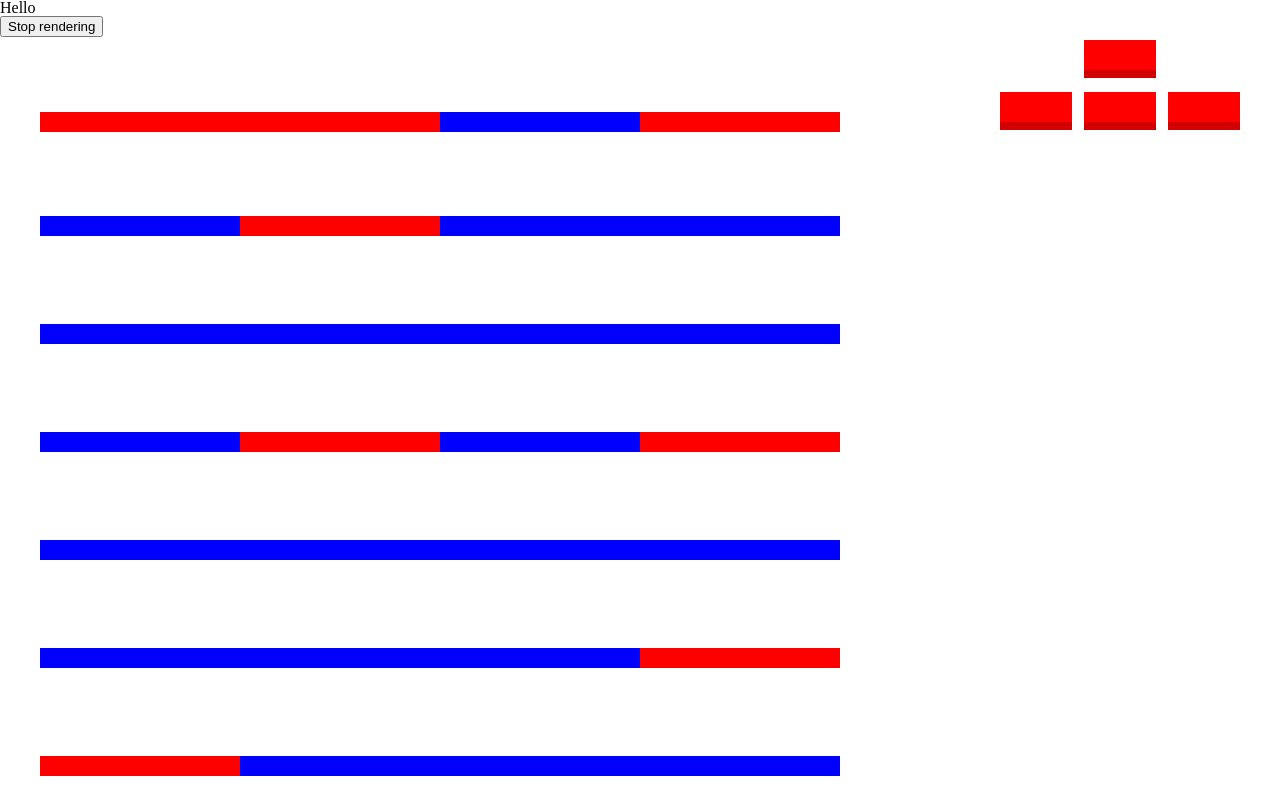
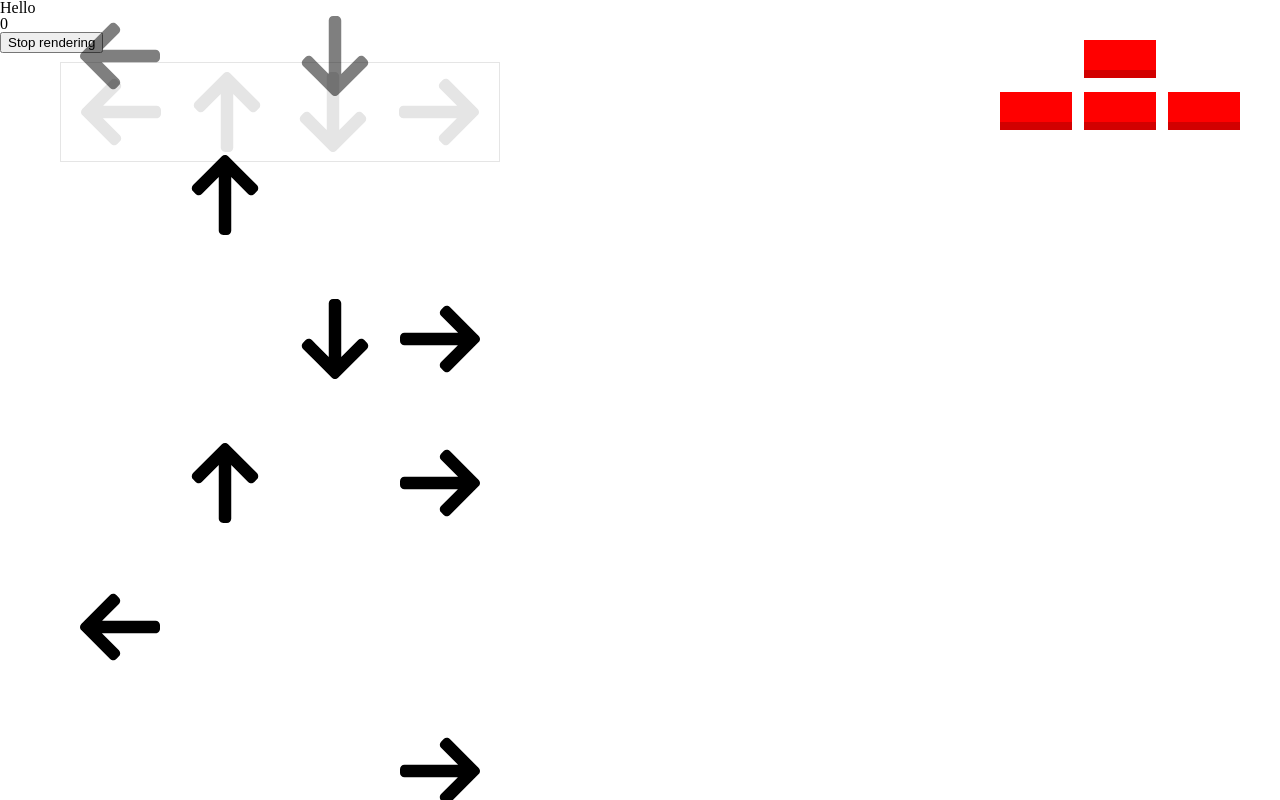
Before and after one commit to alexharri/ddr, a website built with webpack: page index.html in a window 1280 px wide. Built offline with nearby package versions, Linux system fonts and the light colour scheme.

Commit message:
Notes are now hittable and they are looking fun.

```diff
--- a/index.html
+++ b/index.html
@@ -6,7 +6,15 @@
 	<body>
 		Hello
     <div id="arrow-container" class="arrow-container"></div>
-    <div id="note-list-container" class="note-list-container"></div>
+    <div id="score-container" class="score-container">0</div>
+    <div id="note-list-container" class="note-list-container">
+      <div id="note-target">
+        <div class="note-target-arrow note-left"></div>
+        <div class="note-target-arrow note-up"></div>
+        <div class="note-target-arrow note-down"></div>
+        <div class="note-target-arrow note-right"></div>
+      </div>
+    </div>
     <div id="target-container" class="target-container"></div>
     <button id="stop-render">Stop rendering</button>
 		<script src="bundle.js"></script>
--- a/index.js
+++ b/index.js
@@ -6,11 +6,17 @@ import genEl from "./src/utils/genEl";
 import "./styles.css";
 
 const soundMap = {
-  37: { sound: "a.wav", direction: "LEFT" },
-  38: { sound: "b.wav", direction: "UP" },
-  39: { sound: "c.wav", direction: "RIGHT" },
-  40: { sound: "d.wav", direction: "DOWN" },
+  37:                   { sound: "a.wav", direction: "LEFT" },
+  38:                   { sound: "b.wav", direction: "UP" },
+  39:                   { sound: "c.wav", direction: "RIGHT" },
+  40:                   { sound: "d.wav", direction: "DOWN" },
+  ["H".charCodeAt(0)]:  { sound: "a.wav", direction: "LEFT" },
+  ["J".charCodeAt(0)]:  { sound: "b.wav", direction: "UP" },
+  ["K".charCodeAt(0)]:  { sound: "d.wav", direction: "DOWN" },
+  ["L".charCodeAt(0)]:  { sound: "c.wav", direction: "RIGHT" },
 };
+
+console.log(soundMap);
 
 const arrowElMap = {};
 
@@ -32,56 +38,98 @@ const genArrowId = direction => `arrow-${direction.toLowerCase()}`;
   }
 }
 
-window.addEventListener("keydown", (e) => {
-  arrowElMap[soundMap[e.keyCode].direction].classList.add("active");
-});
+/**
+ * hittableNodes acts as a queue, first in first out. This allows
+ * us to efficiently check whether a note was hit or not since the
+ * first node in the array would be the one the user would hit.
+ *
+ * Nodes should be removed from the queue when they reach
+ * 85 percent completion.
+ */
+const hittableNodes = [];
 
-window.addEventListener("keyup", (e) => {
-  arrowElMap[soundMap[e.keyCode].direction].classList.remove("active");
-});
+/**
+ * All nodes to be rendered to the user should be in activeNodes.
+ * Not all nodes in activeNodes are hittable, but they should
+ * still slide off screen.
+ */
+const activeNodes = [];
 
-const activeNodes = [];
-const hittableNodes = [];
 
 const noteContainer = document.getElementById("note-list-container");
 
+/**
+ * Generates a note and appends it the to the noteContainer.
+ */
 function startNote(noteArr) {
-  const dirArr = ["LEFT", "UP", "DOWN", "RIGHT"];
+  const dirArr = ["left", "up", "down", "right"];
 
   function genNoteArrow(i) {
-    const el = genEl("div", ["note", `note-${dirArr[i].toLowerCase()}`]);
-    el.style.left = (25 * i) + "%";
+    const el = genEl("div", ["note", `note-${dirArr[i]}`]);
+    el.style.left = `calc(${Math.round(33.3333 * i)}% - ${(80 / 3) * i}px)`
     return el;
   }
 
   const el =
     genEl("div", "note-container")
-      .withChildren(
-        noteArr.map((active, i) => (
-          active ? genNoteArrow(i) : null))
-        .filter(exists => exists));
+      .withChildren(noteArr
+        .map((active, i) => (active ? genNoteArrow(i) : null))
+        .filter(exists => exists)); // Removing the nulls
 
   noteContainer.appendChild(el);
 
   const item = {
     el,
+    id: shortid(),
+    _isHittable: true,
     _percentComplete: 0,
     getPercentComplete() {
       return this._percentComplete;
     },
     addPercentComplete(p) {
-      if (typeof p !== "number") {
-        throw new Error("Expected percentage to be a number.");
-      }
-      this._percentComplete += p;
-      return this._percentComplete;
+      return this._percentComplete += p;
     },
-    remove(index) {
+    remove() {
       this.el.parentNode.removeChild(this.el);
-      activeNodes.splice(index, 1);
     },
     setNotePosition() {
       this.el.style.top = (100 - this.getPercentComplete()) + "%";
+    },
+    setUnhittable() {
+      this.el.style.opacity = 0.5;
+      hittableNodes.shift();
+      this.isHittable = false;
+    },
+    isHittable() {
+      return this._isHittable;
+    },
+    isHit: false,
+    notes: [...noteArr],
+    hitNote(which) {
+      if (!this.isHittable()) {
+        throw new Error("Attempted to hit an unhittable node.");
+      }
+
+      const directionIndex = dirArr.indexOf(which.toLowerCase());
+      if (directionIndex < 0) {
+        throw new Error("Invalid direction provided");
+      }
+
+      if (this.notes[directionIndex]) {
+        this.notes[directionIndex] = 0;
+      } else {
+        // Render miss
+      }
+
+      let hasAnyLeft = false;
+
+      if (!this.notes.reduce((x, y) => (x || y), 0)) {
+        // Render hit animation or something
+        this.setUnhittable();
+        this.isHit = true;
+        this.el.style.background = "red";
+        addScore(50);
+      }
     },
   };
   activeNodes.push(item);
@@ -91,20 +139,50 @@ function startNote(noteArr) {
 
 let playing = false;
 
+const scoreContainer = document.getElementById("score-container");
+
+let score = 0;
+const multiplier = 0;
+
+function addScore(s) {
+  if (typeof s !== "number") {
+    throw new Error("Expected score to be a number.");
+  }
+  score += (s * multiplier);
+  return score;
+}
+
+function getScore() {
+  return score;
+}
+
 function render() {
   for (let i = 0; i < activeNodes.length; i += 1) {
     const node = activeNodes[i];
-    if (node.getPercentComplete() > 100) {
-      node.remove(i);
-      i -= 1;
+    const percentageComplete = node.getPercentComplete();
+    if (node.isHittable && percentageComplete > 85) {
+      node.setUnhittable(); // The user can't hit the note anymore
+      // Render miss
+    }
+    if (percentageComplete > 100) {
+      node.remove(i); // Removes it from the DOM
+      activeNodes.splice(i, 1);
+      i -= 1; // The next node will be at the current index.
+
+      if (node.isHittable) {
+        node.setUnhittable(); // To make sure it isn't kept in the unhittable array.
+      }
+
       if (!activeNodes.length) {
-        return;
+        return; // No more nodes to loop through
       }
     } else {
       node.addPercentComplete(0.5);
       node.setNotePosition();
     }
   }
+
+  scoreContainer.innerHTML = score.toString();
 
   if (playing) {
     requestAnimationFrame(render);
@@ -123,6 +201,13 @@ const genRandomNote = () => {
     arr.push(Math.random() > 0.75 ? 1 : 0);
   }
 
+  if (
+    !arr.reduce((x, y) => (x || y), 0) || // No notes
+    arr.reduce((sum, val) => (sum + val), 0) > 2 // More than 2 notes
+  ) {
+    return genRandomNote();
+  }
+
   return arr;
 };
 
@@ -134,3 +219,15 @@ document.getElementById("stop-render").onclick = () => {
 };
 
 setInterval(() => startNote(genRandomNote()), 500);
+
+window.addEventListener("keydown", (e) => {
+  arrowElMap[soundMap[e.keyCode].direction].classList.add("active");
+  const dir = soundMap[e.keyCode].direction;
+  if (hittableNodes.length) {
+    hittableNodes[0].hitNote(dir);
+  }
+});
+
+window.addEventListener("keyup", (e) => {
+  arrowElMap[soundMap[e.keyCode].direction].classList.remove("active");
+});
--- a/package.json
+++ b/package.json
@@ -19,6 +19,7 @@
     "eslint-plugin-import": "2.7.0",
     "shortid": "^2.2.8",
     "style-loader": "^0.18.2",
+    "svg-url-loader": "^2.3.0",
     "url-loader": "^0.5.9",
     "webpack": "^3.6.0",
     "webpack-dev-server": "^2.8.2"
--- a/styles.css
+++ b/styles.css
@@ -55,26 +55,58 @@ body {
 }
 
 .note-list-container {
-  max-width: 800px;
-  min-width: 800px;
+  max-width: 400px;
+  min-width: 400px;
   position: fixed;
-  top: 40px;
-  left: 40px;
-  bottom: 40px;
+  top: -80px;
+  left: 80px;
+  bottom: -80px;
 }
 
 .note-container {
-  background: blue;
-  height: 20px;
+  border: rgba(0,0,0,.1);
+  height: 80px;
   position: absolute;
   left: 0;
   right: 0;
 }
 
 .note {
-  background: red;
   position: absolute;
   top: 0;
   bottom: 0;
-  width: 25%;
+  width: 80px;
+  background-image: url("./images/left-arrow.svg");
+  background-position: 50%;
+  background-size: contain;
+  background-repeat: no-repeat;
 }
+
+.note-down  { transform: rotate(-90deg); }
+.note-up    { transform: rotate( 90deg); }
+.note-right { transform: rotate(180deg); }
+
+#note-target {
+  position: absolute;
+  left: -20px;
+  right: -20px;
+  top: 20%;
+  transform: translateY(-50%);
+  height: 100px;
+  border: 1px solid rgba(0,0,0,.1);
+  z-index: -1;
+  display: flex;
+  justify-content: space-between;
+  align-items: center;
+  padding: 0 20px;
+}
+
+.note-target-arrow {
+  opacity: .1;
+  width: 80px;
+  height: 80px;
+  background-image: url("./images/left-arrow.svg");
+  background-position: 50%;
+  background-size: contain;
+  background-repeat: no-repeat;
+}
--- a/webpack.config.js
+++ b/webpack.config.js
@@ -20,6 +20,13 @@ module.exports = {
         test: /\.css$/,
         use: ["style-loader", "css-loader"],
       },
+      {
+        test: /\.svg/,
+        use: {
+          loader: "svg-url-loader",
+          options: {},
+        },
+      },
     ],
   },
   devtool: (process.env.NODE_ENV === "production"
```
Also changed, not shown: images/left-arrow.svg (added), 1 other file.
